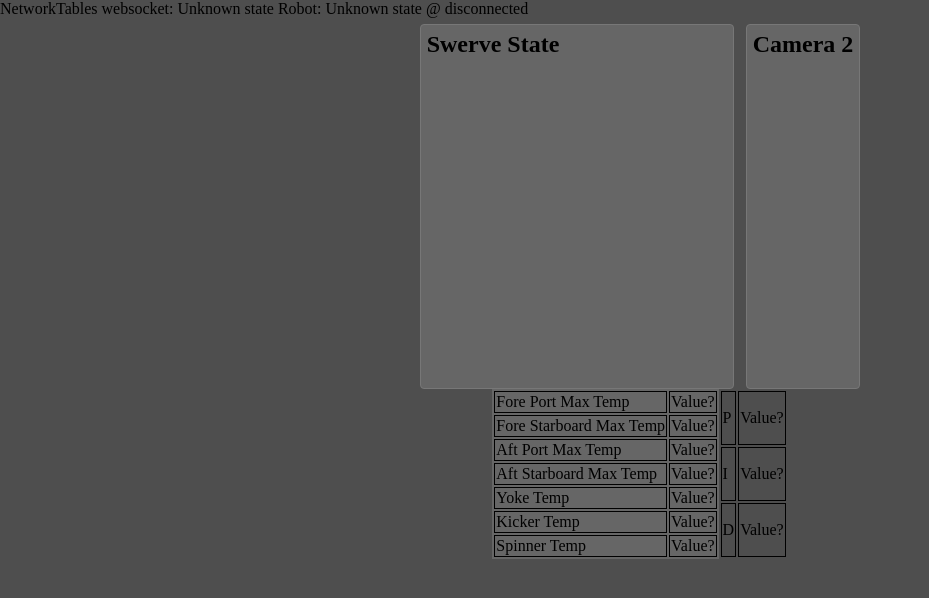
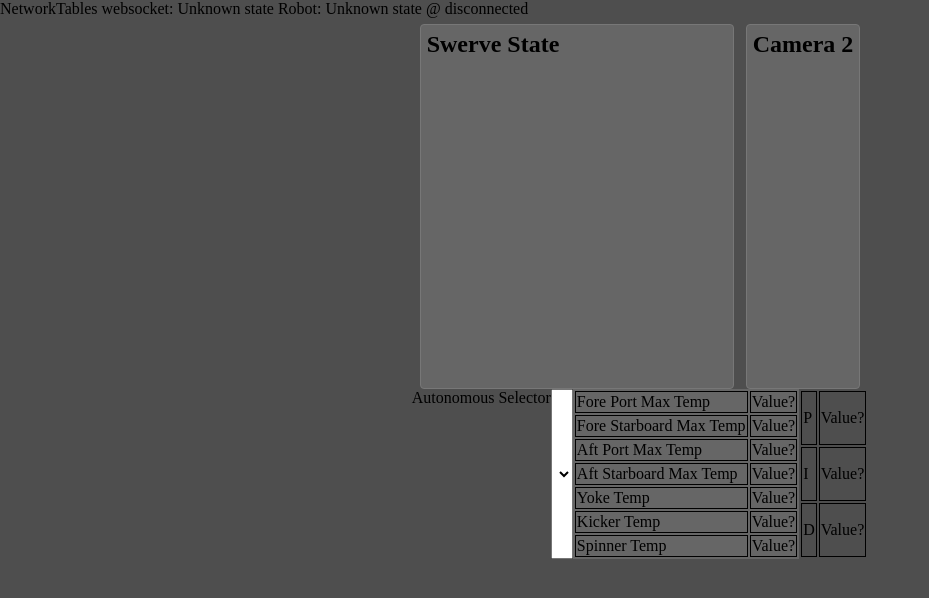
Before and after one commit to FRC-1721/1721-RapidReact, a website built with webpack: page dashboard/www/index.html in a window 1280 px wide. Shown: the whole page, without its empty margins (0-929 px from the left). Built offline with nearby package versions, Linux system fonts and the light colour scheme.

Commit message:
Adds auto selector

```diff
--- a/dashboard/www/index.html
+++ b/dashboard/www/index.html
@@ -42,7 +42,7 @@
             </div>
         </div>
         <div class="data_container">
-            <!-- <td style="vertical-align: top;">Autonomous Selector<select id="autonomous"></select></td> -->
+            <td style="vertical-align: top;">Autonomous Selector<select id="autonomous"></select></td>
             <table class="temp_table">
                 <tbody>
                     <tr>
```
